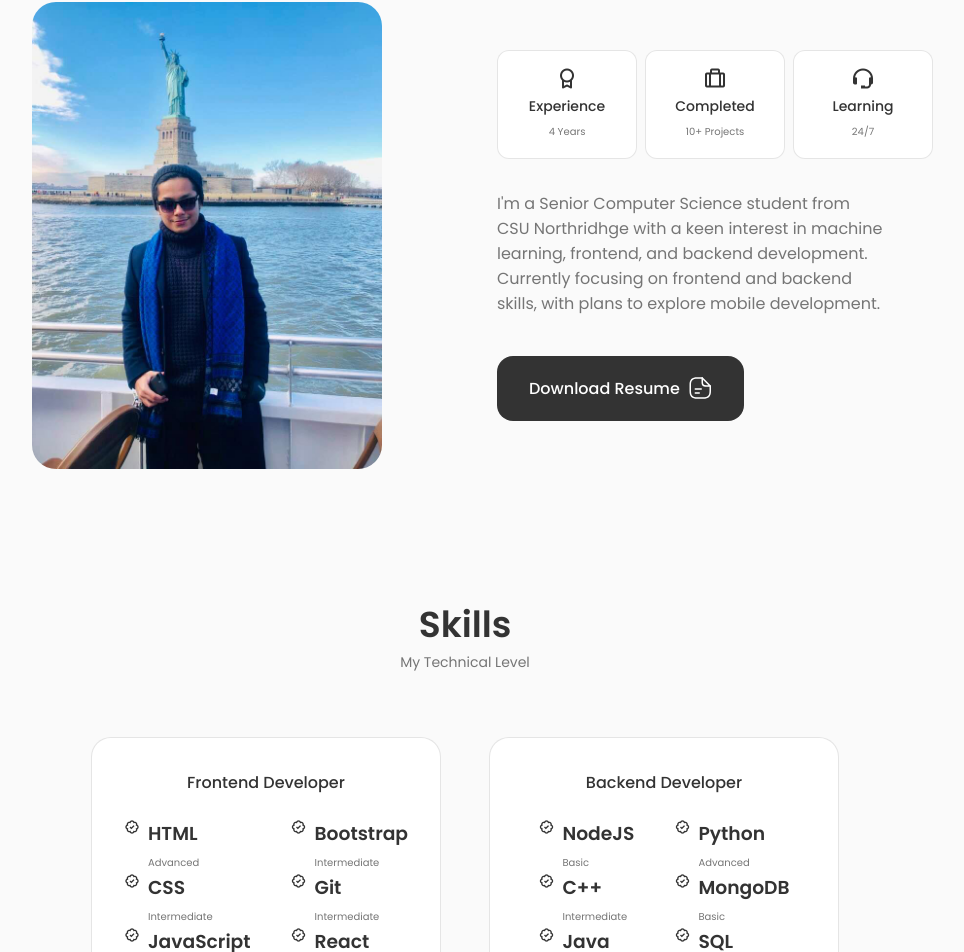
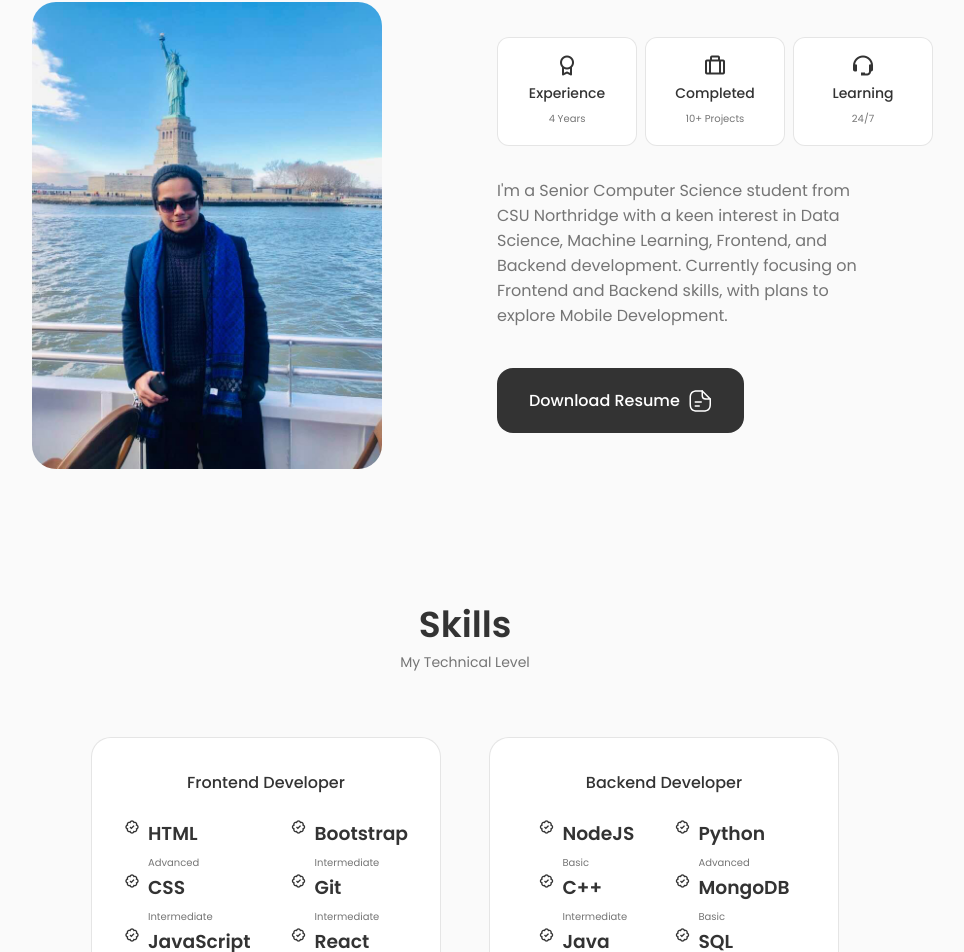
Before and after one commit to koayenay/Portfolio, a React (Create React App) app: page / in a window 1280 px wide. Shown: the part 901-1853 px from the top of the page, without its empty margins (175-1139 px from the left). Built offline with nearby package versions, Linux system fonts and the light colour scheme.

Commit message:
updated resume

```diff
--- a/src/components/about/About.jsx
+++ b/src/components/about/About.jsx
@@ -17,10 +17,10 @@ const About = () => {
           <Info />
 
           <p className='about__description'>
-            I'm a Senior Computer Science student from CSU Northridhge with a
-            keen interest in machine learning, frontend, and backend
-            development. Currently focusing on frontend and backend skills, with
-            plans to explore mobile development.
+            I'm a Senior Computer Science student from CSU Northridge with a
+            keen interest in Data Science, Machine Learning, Frontend, and
+            Backend development. Currently focusing on Frontend and Backend
+            skills, with plans to explore Mobile Development.
           </p>
 
           <a download='' href={CV} className='button button--flex'>
```
